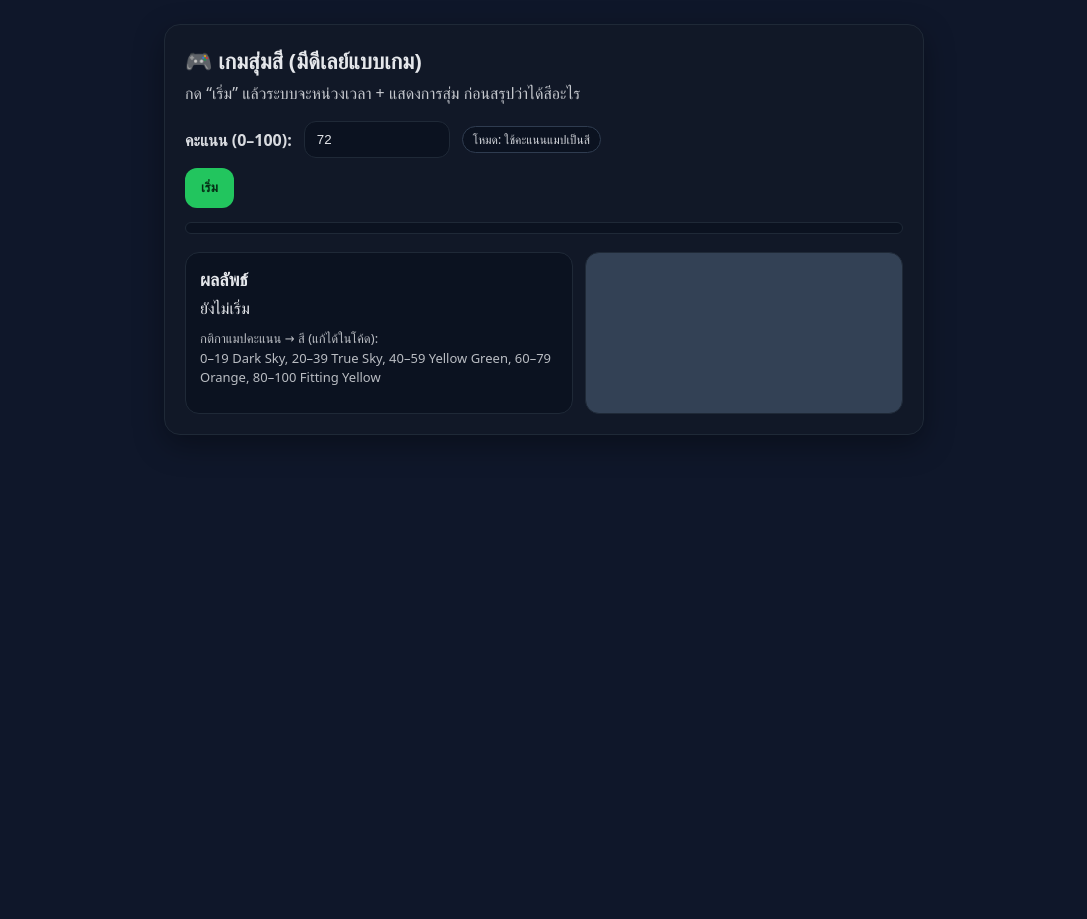
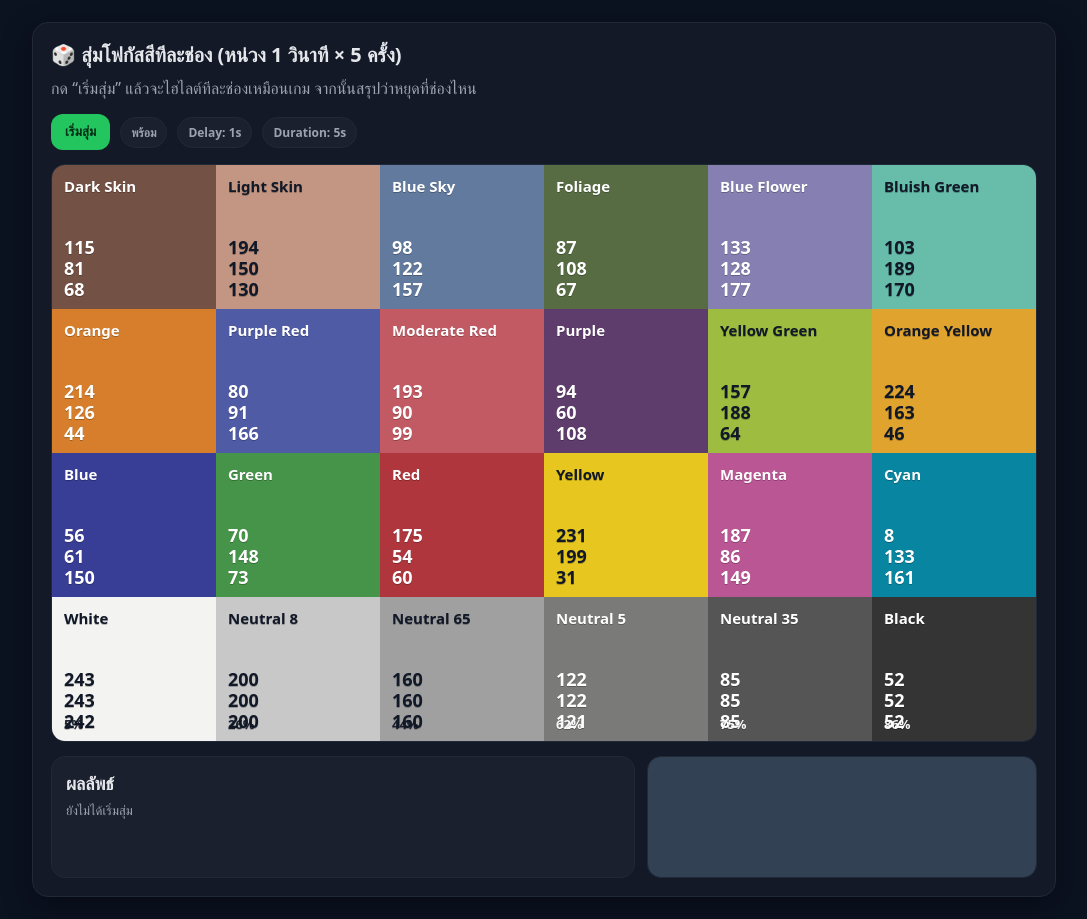
Before and after one commit to p-watcharee/randomColor, a plain HTML site: page index.html in a window 1280 px wide. Shown: the whole page, without its empty margins (96-1183 px from the left). Before the commit the page ends 800 px from the top, so only its background shows below. Drawn offline with Linux system fonts and the light colour scheme.

Commit message:
Update index.html

```diff
--- a/index.html
+++ b/index.html
@@ -3,160 +3,317 @@
 <head>
   <meta charset="utf-8" />
   <meta name="viewport" content="width=device-width, initial-scale=1" />
-  <title>Color Game (Delay + Result)</title>
+  <title>Color Grid Random Focus</title>
   <style>
-    body{font-family:system-ui,Segoe UI,Tahoma; margin:0; background:#0f172a; color:#e5e7eb;}
-    .wrap{max-width:760px; margin:0 auto; padding:24px;}
-    .card{background:#111827; border:1px solid #1f2937; border-radius:16px; padding:20px; box-shadow:0 10px 30px rgba(0,0,0,.35);}
-    .title{font-size:22px; font-weight:800; margin:0 0 6px;}
-    .sub{opacity:.85; margin:0 0 16px; line-height:1.5;}
-    .row{display:flex; gap:12px; flex-wrap:wrap; align-items:center;}
-    button{cursor:pointer; border:0; border-radius:12px; padding:12px 16px; font-weight:800; background:#22c55e; color:#052e16;}
-    button:disabled{opacity:.5; cursor:not-allowed;}
-    .status{opacity:.9}
-    .bar{height:10px; background:#0b1220; border:1px solid #1f2937; border-radius:999px; overflow:hidden; margin-top:14px;}
-    .fill{height:100%; width:0%; background:#60a5fa; transition:width .12s linear;}
-    .grid{margin-top:18px; display:grid; grid-template-columns: 1.1fr .9fr; gap:12px;}
-    .box{border-radius:14px; border:1px solid #1f2937; padding:14px; background:#0b1220;}
-    .swatch{height:160px; border-radius:14px; border:1px solid #1f2937; background:#334155;}
-    .mono{font-family:ui-monospace, SFMono-Regular, Menlo, monospace; font-size:13px; opacity:.92;}
-    .big{font-size:18px; font-weight:900; margin:0 0 6px;}
-    .pill{display:inline-block; padding:4px 10px; border-radius:999px; border:1px solid #334155; background:#0b1220; font-size:12px; opacity:.9;}
-    .blink{animation:blink .18s infinite alternate;}
-    @keyframes blink{from{filter:brightness(.92)} to{filter:brightness(1.18)}}
-    .hint{margin-top:10px; opacity:.8; font-size:13px; line-height:1.5;}
-    input[type="number"]{width:120px; padding:10px 12px; border-radius:12px; border:1px solid #1f2937; background:#0b1220; color:#e5e7eb;}
-    label{font-weight:700; opacity:.95}
+    :root{
+      --bg:#0b1220;
+      --card:#0f172a;
+      --border:#1f2937;
+      --text:#e5e7eb;
+      --muted:#9ca3af;
+      --focus:#ffffff;
+    }
+    body{
+      margin:0;
+      font-family: system-ui, Segoe UI, Tahoma, sans-serif;
+      background:var(--bg);
+      color:var(--text);
+    }
+    .wrap{max-width:1024px; margin:0 auto; padding:22px;}
+    .panel{
+      background:rgba(255,255,255,0.03);
+      border:1px solid var(--border);
+      border-radius:16px;
+      padding:18px;
+      box-shadow:0 10px 30px rgba(0,0,0,.35);
+    }
+    h1{font-size:20px; margin:0 0 8px; font-weight:900;}
+    .sub{margin:0 0 14px; color:var(--muted); line-height:1.5}
+
+    .controls{display:flex; gap:10px; flex-wrap:wrap; align-items:center; margin-bottom:14px;}
+    button{
+      cursor:pointer; border:0;
+      border-radius:12px;
+      padding:10px 14px;
+      font-weight:900;
+      background:#22c55e;
+      color:#052e16;
+    }
+    button:disabled{opacity:.55; cursor:not-allowed;}
+    .pill{
+      padding:6px 10px;
+      border-radius:999px;
+      border:1px solid var(--border);
+      background:rgba(255,255,255,0.03);
+      color:var(--muted);
+      font-size:12px;
+      font-weight:700;
+    }
+
+    /* Grid */
+    .grid{
+      display:grid;
+      grid-template-columns: repeat(6, 1fr);
+      gap:0; /* ให้ติดกันเหมือนภาพ */
+      border-radius:14px;
+      overflow:hidden;
+      border:1px solid var(--border);
+    }
+    .cell{
+      min-height:122px;
+      padding:12px 12px 10px;
+      position:relative;
+      display:flex;
+      flex-direction:column;
+      justify-content:space-between;
+    }
+    .cell .name{
+      font-weight:900;
+      font-size:15px;
+      line-height:1.2;
+      text-shadow: 0 1px 0 rgba(0,0,0,.25);
+    }
+    .cell .vals{
+      font-weight:900;
+      font-size:18px;
+      line-height:1.05;
+      text-shadow: 0 1px 0 rgba(0,0,0,.25);
+    }
+    .cell .vals div{margin-top:2px;}
+    .cell .pct{
+      position:absolute;
+      left:12px;
+      bottom:8px;
+      font-weight:900;
+      font-size:13px;
+      opacity:.95;
+      text-shadow: 0 1px 0 rgba(0,0,0,.25);
+    }
+
+    /* Focus animation */
+    .cell.focus{
+      outline:4px solid rgba(255,255,255,.95);
+      outline-offset:-4px;
+      box-shadow: inset 0 0 0 2px rgba(0,0,0,.25);
+      filter: brightness(1.06) saturate(1.08);
+      transform: translateZ(0);
+      z-index: 2;
+    }
+    .cell.focus::after{
+      content:"";
+      position:absolute; inset:0;
+      background: radial-gradient(circle at 50% 35%, rgba(255,255,255,.22), rgba(255,255,255,0) 55%);
+      pointer-events:none;
+    }
+
+    /* Result box */
+    .result{
+      margin-top:14px;
+      display:grid;
+      grid-template-columns: 1.2fr .8fr;
+      gap:12px;
+    }
+    .box{
+      border:1px solid var(--border);
+      background:rgba(255,255,255,0.03);
+      border-radius:14px;
+      padding:14px;
+    }
+    .big{font-weight:1000; font-size:18px; margin:0 0 6px;}
+    .mono{font-family: ui-monospace, SFMono-Regular, Menlo, monospace; font-size:13px; color:var(--muted); line-height:1.6}
+    .swatch{
+      border:1px solid var(--border);
+      border-radius:14px;
+      min-height:120px;
+    }
+
+    /* Responsive */
+    @media (max-width: 860px){
+      .grid{grid-template-columns: repeat(3, 1fr);}
+      .result{grid-template-columns: 1fr;}
+    }
   </style>
 </head>
 <body>
   <div class="wrap">
-    <div class="card">
-      <p class="title">🎮 เกมสุ่มสี (มีดีเลย์แบบเกม)</p>
-      <p class="sub">กด “เริ่ม” แล้วระบบจะหน่วงเวลา + แสดงการสุ่ม ก่อนสรุปว่าได้สีอะไร</p>
+    <div class="panel">
+      <h1>🎲 สุ่มโฟกัสสีทีละช่อง (หน่วง 1 วินาที × 5 ครั้ง)</h1>
+      <p class="sub">กด “เริ่มสุ่ม” แล้วจะไฮไลต์ทีละช่องเหมือนเกม จากนั้นสรุปว่าหยุดที่ช่องไหน</p>
 
-      <div class="row" style="margin-bottom:10px;">
-        <label for="score">คะแนน (0–100):</label>
-        <input id="score" type="number" min="0" max="100" value="72" />
-        <span class="pill">โหมด: ใช้คะแนนแมปเป็นสี</span>
+      <div class="controls">
+        <button id="startBtn">เริ่มสุ่ม</button>
+        <span class="pill" id="status">พร้อม</span>
+        <span class="pill">Delay: 1s</span>
+        <span class="pill">Duration: 5s</span>
       </div>
 
-      <div class="row">
-        <button id="startBtn">เริ่ม</button>
-        <span id="status" class="status"></span>
-      </div>
+      <div class="grid" id="grid"></div>
 
-      <div class="bar"><div id="fill" class="fill"></div></div>
-
-      <div class="grid">
+      <div class="result">
         <div class="box">
           <div class="big">ผลลัพธ์</div>
-          <div id="name">ยังไม่เริ่ม</div>
-          <div id="rgb" class="mono"></div>
-          <div id="hex" class="mono"></div>
-          <div id="time" class="mono"></div>
-          <div class="hint">
-            กติกาแมปคะแนน → สี (แก้ได้ในโค้ด):<br>
-            0–19 Dark Sky, 20–39 True Sky, 40–59 Yellow Green, 60–79 Orange, 80–100 Fitting Yellow
-          </div>
+          <div id="resultText" class="mono">ยังไม่ได้เริ่มสุ่ม</div>
         </div>
-        <div>
-          <div id="swatch" class="swatch"></div>
-        </div>
+        <div class="swatch" id="resultSwatch"></div>
       </div>
     </div>
   </div>
 
   <script>
-    // ====== 1) พาเลตสี (ปรับเพิ่ม/ลดได้) ======
-    const COLORS = {
-      darkSky:      { name:'Dark Sky',      hex:'#735144', rgb:[115,81,68] },
-      trueSky:      { name:'True Sky',      hex:'#6298B1', rgb:[98,152,177] },
-      yellowGreen:  { name:'Yellow Green',  hex:'#9DA844', rgb:[157,168,68] },
-      orange:       { name:'Orange',        hex:'#D67E2C', rgb:[214,126,44] },
-      fittingYellow:{ name:'Fitting Yellow',hex:'#E0CB2E', rgb:[224,203,46] },
-      purple:       { name:'Purple',        hex:'#5E3C6C', rgb:[94,60,108] },
-      moderateRed:  { name:'Moderate Red',  hex:'#C15A63', rgb:[193,90,99] },
-      deepGreen:    { name:'Deep Green',    hex:'#4A5B44', rgb:[74,91,68] },
-    };
+    // ข้อมูลสีตามภาพ (ชื่อ + RGB + (optional) %)
+    // หมายเหตุ: สีพื้นหลังใช้ HEX ที่คำนวณจาก RGB ให้แล้ว
+    const data = [
+      // แถว 1
+      {name:"Dark Skin",   rgb:[115,81,68],   pct:null},
+      {name:"Light Skin",  rgb:[194,150,130], pct:null},
+      {name:"Blue Sky",    rgb:[98,122,157],  pct:null},
+      {name:"Foliage",     rgb:[87,108,67],   pct:null},
+      {name:"Blue Flower", rgb:[133,128,177], pct:null},
+      {name:"Bluish Green",rgb:[103,189,170], pct:null},
 
-    // สีที่ใช้ทำ “เอฟเฟกต์สุ่ม” ระหว่างหน่วงเวลา
-    const FLICKER = Object.values(COLORS).map(c => c.hex);
+      // แถว 2
+      {name:"Orange",      rgb:[214,126,44],  pct:null},
+      {name:"Purple Red",  rgb:[80,91,166],   pct:null},
+      {name:"Moderate Red",rgb:[193,90,99],   pct:null},
+      {name:"Purple",      rgb:[94,60,108],   pct:null},
+      {name:"Yellow Green",rgb:[157,188,64],  pct:null},
+      {name:"Orange Yellow",rgb:[224,163,46], pct:null},
 
-    // ====== 2) แมปคะแนน → สี (แก้กติกาตรงนี้) ======
-    function mapScoreToColor(score){
-      if (score <= 19) return COLORS.darkSky;
-      if (score <= 39) return COLORS.trueSky;
-      if (score <= 59) return COLORS.yellowGreen;
-      if (score <= 79) return COLORS.orange;
-      return COLORS.fittingYellow;
+      // แถว 3
+      {name:"Blue",        rgb:[56,61,150],   pct:null},
+      {name:"Green",       rgb:[70,148,73],   pct:null},
+      {name:"Red",         rgb:[175,54,60],   pct:null},
+      {name:"Yellow",      rgb:[231,199,31],  pct:null},
+      {name:"Magenta",     rgb:[187,86,149],  pct:null},
+      {name:"Cyan",        rgb:[8,133,161],   pct:null},
+
+      // แถว 4 (Neutral/Black + %)
+      {name:"White",       rgb:[243,243,242], pct:"5%"},
+      {name:"Neutral 8",   rgb:[200,200,200], pct:"26%"},
+      {name:"Neutral 65",  rgb:[160,160,160], pct:"44%"},
+      {name:"Neutral 5",   rgb:[122,122,121], pct:"62%"},
+      {name:"Neutral 35",  rgb:[85,85,85],    pct:"75%"},
+      {name:"Black",       rgb:[52,52,52],    pct:"86%"},
+    ];
+
+    const grid = document.getElementById('grid');
+    const startBtn = document.getElementById('startBtn');
+    const statusEl = document.getElementById('status');
+    const resultText = document.getElementById('resultText');
+    const resultSwatch = document.getElementById('resultSwatch');
+
+    function rgbToHex([r,g,b]){
+      const toHex = (n)=> n.toString(16).padStart(2,'0');
+      return '#' + toHex(r) + toHex(g) + toHex(b);
     }
 
-    // ====== 3) UI helpers ======
-    const startBtn = document.getElementById('startBtn');
-    const statusEl = document.getElementById('status');
-    const fill = document.getElementById('fill');
-    const swatch = document.getElementById('swatch');
-    const nameEl = document.getElementById('name');
-    const rgbEl = document.getElementById('rgb');
-    const hexEl = document.getElementById('hex');
-    const timeEl = document.getElementById('time');
-    const scoreEl = document.getElementById('score');
-
-    function setResult(color){
-      nameEl.textContent = color.name;
-      rgbEl.textContent = `RGB: ${color.rgb.join(', ')}`;
-      hexEl.textContent = `HEX: ${color.hex}`;
-      timeEl.textContent = `Time: ${new Date().toLocaleString()}`;
-      swatch.style.background = color.hex;
-      swatch.classList.remove('blink');
+    function isDark([r,g,b]){
+      // luminance approx
+      const l = (0.2126*r + 0.7152*g + 0.0722*b);
+      return l < 140;
     }
 
-    function runProgress(totalMs){
-      fill.style.width = '0%';
-      const t0 = performance.now();
-      const timer = setInterval(()=>{
-        const t = performance.now() - t0;
-        const p = Math.min(100, (t/totalMs)*100);
-        fill.style.width = p.toFixed(1) + '%';
-        if(p >= 100) clearInterval(timer);
-      }, 60);
+    // สร้างช่องตาราง
+    const cells = data.map((d, idx)=>{
+      const hex = rgbToHex(d.rgb);
+      const cell = document.createElement('div');
+      cell.className = 'cell';
+      cell.style.background = hex;
+      cell.style.color = isDark(d.rgb) ? '#ffffff' : '#111827';
+
+      cell.innerHTML = `
+        <div>
+          <div class="name">${d.name}</div>
+        </div>
+        <div class="vals">
+          <div>${d.rgb[0]}</div>
+          <div>${d.rgb[1]}</div>
+          <div>${d.rgb[2]}</div>
+        </div>
+        ${d.pct ? `<div class="pct">${d.pct}</div>` : ``}
+      `;
+      cell.dataset.index = idx;
+      cell.dataset.hex = hex;
+      grid.appendChild(cell);
+      return cell;
+    });
+
+    // ---- เกมสุ่มโฟกัส ----
+    let timer = null;
+    let tick = 0;
+    let currentIndex = -1;
+    let running = false;
+
+    const DELAY_MS = 1000;      // หน่วง 1 วินาที
+    const TOTAL_SECONDS = 5;    // รวม 5 วินาที
+    const TOTAL_TICKS = TOTAL_SECONDS; // 1 tick = 1s
+
+    function clearFocus(){
+      cells.forEach(c=>c.classList.remove('focus'));
     }
 
-    function runFlicker(totalMs){
-      swatch.classList.add('blink');
-      let i = 0;
-      const timer = setInterval(()=>{
-        swatch.style.background = FLICKER[i % FLICKER.length];
-        i++;
-      }, 90);
-      setTimeout(()=> clearInterval(timer), totalMs);
+    function pickNextIndex(){
+      // สุ่มแบบไม่ให้ซ้ำติดกัน
+      let next = Math.floor(Math.random() * cells.length);
+      if (cells.length > 1){
+        while(next === currentIndex) next = Math.floor(Math.random() * cells.length);
+      }
+      return next;
     }
 
-    // ====== 4) Start game ======
-    startBtn.addEventListener('click', ()=>{
-      const score = Math.max(0, Math.min(100, Number(scoreEl.value || 0)));
+    function setFocus(index){
+      clearFocus();
+      cells[index].classList.add('focus');
+      currentIndex = index;
+    }
 
+    function showResult(index){
+      const d = data[index];
+      const hex = rgbToHex(d.rgb);
+      resultSwatch.style.background = hex;
+
+      resultText.innerHTML =
+        `หยุดที่: <b style="color:#e5e7eb">${d.name}</b><br>` +
+        `RGB: ${d.rgb.join(', ')}<br>` +
+        `HEX: ${hex}` +
+        (d.pct ? `<br>Percent: ${d.pct}` : '');
+    }
+
+    function start(){
+      if (running) return;
+      running = true;
+      tick = 0;
+      statusEl.textContent = 'กำลังสุ่ม...';
       startBtn.disabled = true;
-      statusEl.textContent = 'กำลังสุ่ม...';
-      nameEl.textContent = 'กำลังประมวลผล';
-      rgbEl.textContent = '';
-      hexEl.textContent = '';
-      timeEl.textContent = '';
+      resultText.textContent = 'กำลังสุ่ม...';
 
-      // หน่วงเวลาแบบสุ่ม 2.2–4.0 วิ
-      const delayMs = 2200 + Math.floor(Math.random() * 1800);
+      // เริ่มสุ่มทันที 1 ครั้งก่อน แล้วค่อย interval
+      setFocus(pickNextIndex());
+      tick++;
 
-      runFlicker(delayMs);
-      runProgress(delayMs);
+      timer = setInterval(()=>{
+        if (tick >= TOTAL_TICKS){
+          stop();
+          return;
+        }
+        setFocus(pickNextIndex());
+        tick++;
+      }, DELAY_MS);
+    }
 
-      setTimeout(()=>{
-        const result = mapScoreToColor(score);
-        setResult(result);
-        statusEl.textContent = 'เสร็จแล้ว ✅';
-        startBtn.disabled = false;
-      }, delayMs);
-    });
+    function stop(){
+      if (timer) clearInterval(timer);
+      timer = null;
+      running = false;
+      startBtn.disabled = false;
+      statusEl.textContent = 'เสร็จแล้ว ✅';
+      showResult(currentIndex);
+    }
+
+    startBtn.addEventListener('click', start);
+
+    // ตั้งค่าสีผลลัพธ์เริ่มต้น
+    resultSwatch.style.background = '#334155';
   </script>
 </body>
 </html>
```
